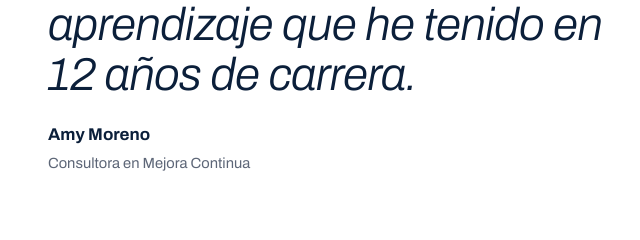
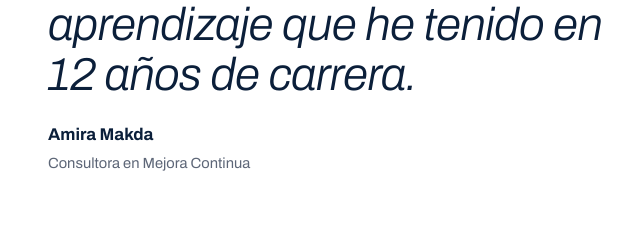
Before and after one commit to miguelcapuro-ai/mejorativa-web, a plain HTML site: page empresas/index.html in a window 1280 px wide. Shown: the part 4530-4770 px from the top of the page, 0-640 px from the left. Drawn offline with Linux system fonts and the light colour scheme.

Commit message:
Testimonio: nombre corregido a Amira Makda (#26)
Claude-Session: https://claude.ai/code/session_01UKeM7nZhpvx4ty2eAbRfAv

Co-authored-by: Claude <noreply@anthropic.com>

```diff
--- a/empresas/index.html
+++ b/empresas/index.html
@@ -155,7 +155,7 @@
       <div class="vgrid">
         <figure class="q main">
           <blockquote>La mejor experiencia de aprendizaje que he tenido en 12&nbsp;años de carrera.</blockquote>
-          <figcaption class="who"><b>Amy Moreno</b><span>Consultora en Mejora Continua</span></figcaption>
+          <figcaption class="who"><b>Amira Makda</b><span>Consultora en Mejora Continua</span></figcaption>
         </figure>
         <div>
           <figure class="q side">
```
Also changed, not shown: index.html (+1 -1 lines), negociacion/index.html (+1 -1 lines).
